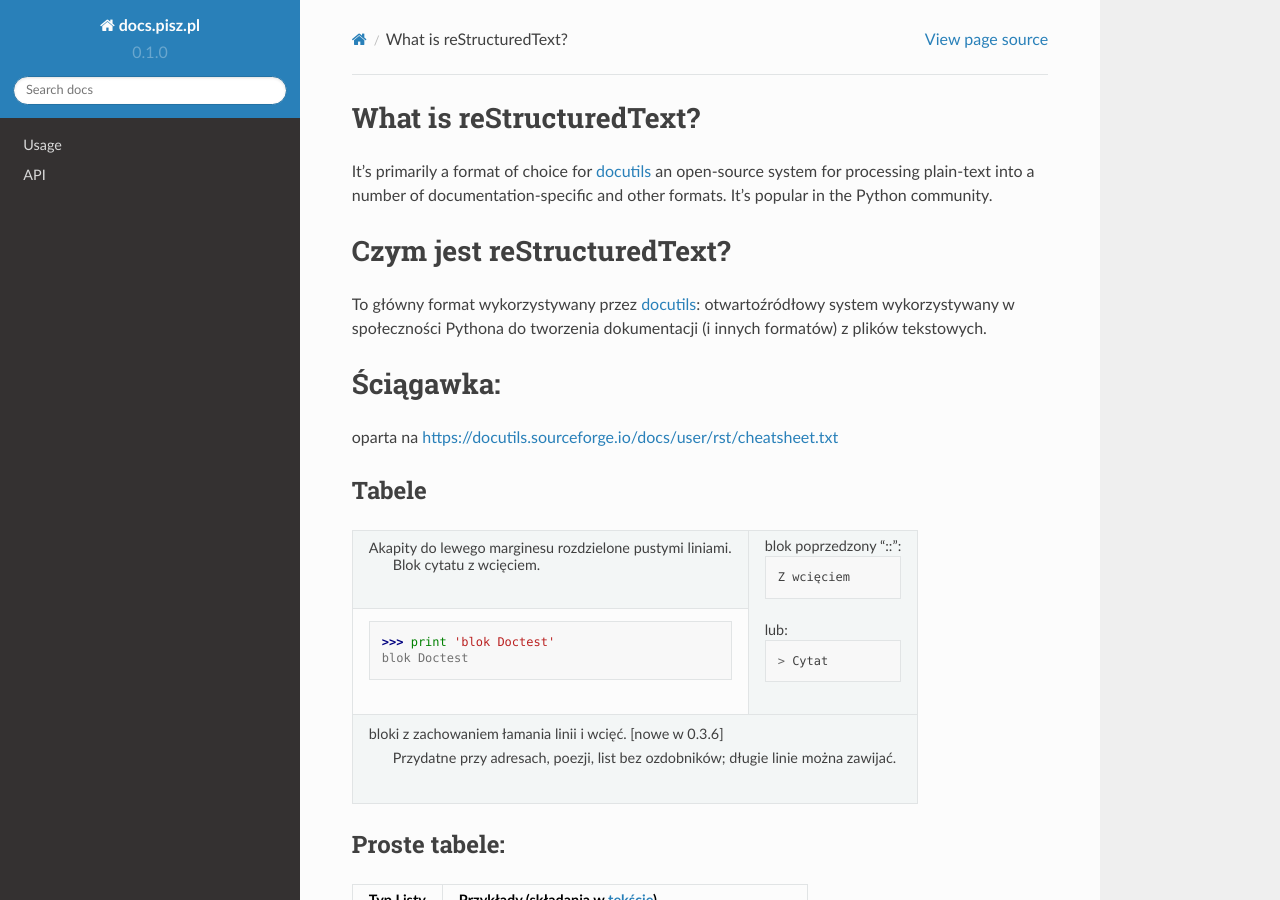
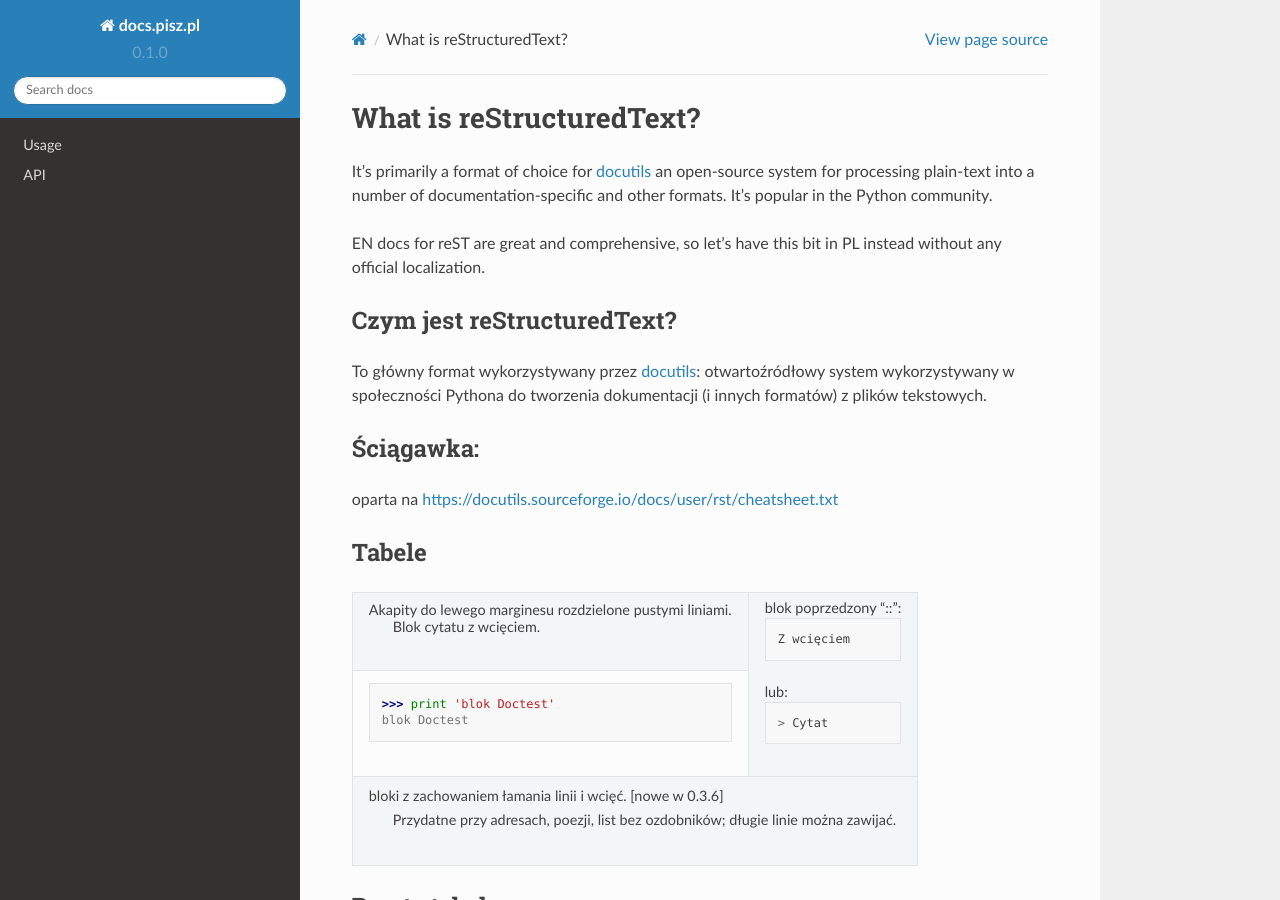
Before and after one commit to krzysiekwie/docs.pisz.pl, a Sphinx documentation site: the page built from docs/source/reStructuredText.rst, in a window 1280 px wide and 900 px high. Built offline with Sphinx 7.4.7 and the Read the Docs theme 2.0.0, drawn with Linux system fonts in a browser that asks for light colours.

Commit message:
note on no localization

```diff
--- a/docs/source/reStructuredText.rst
+++ b/docs/source/reStructuredText.rst
@@ -4,13 +4,15 @@ What is reStructuredText?
 It's primarily a format of choice for `docutils <https://docutils.sourceforge.io/rst.html>`_
 an open-source system for processing plain-text into a number of documentation-specific and other formats. It's popular in the Python community.
 
+EN docs for reST are great and comprehensive, so let's have this bit in PL instead without any official localization.
+
 Czym jest reStructuredText?
-===========================
+---------------------------
 
 To główny format wykorzystywany przez `docutils <https://docutils.sourceforge.io/rst.html>`_: otwartoźródłowy system wykorzystywany w społeczności Pythona do tworzenia dokumentacji (i innych formatów) z plików tekstowych.
 
 Ściągawka:
-==========
+----------
 oparta na
 https://docutils.sourceforge.io/docs/user/rst/cheatsheet.txt
 
```
